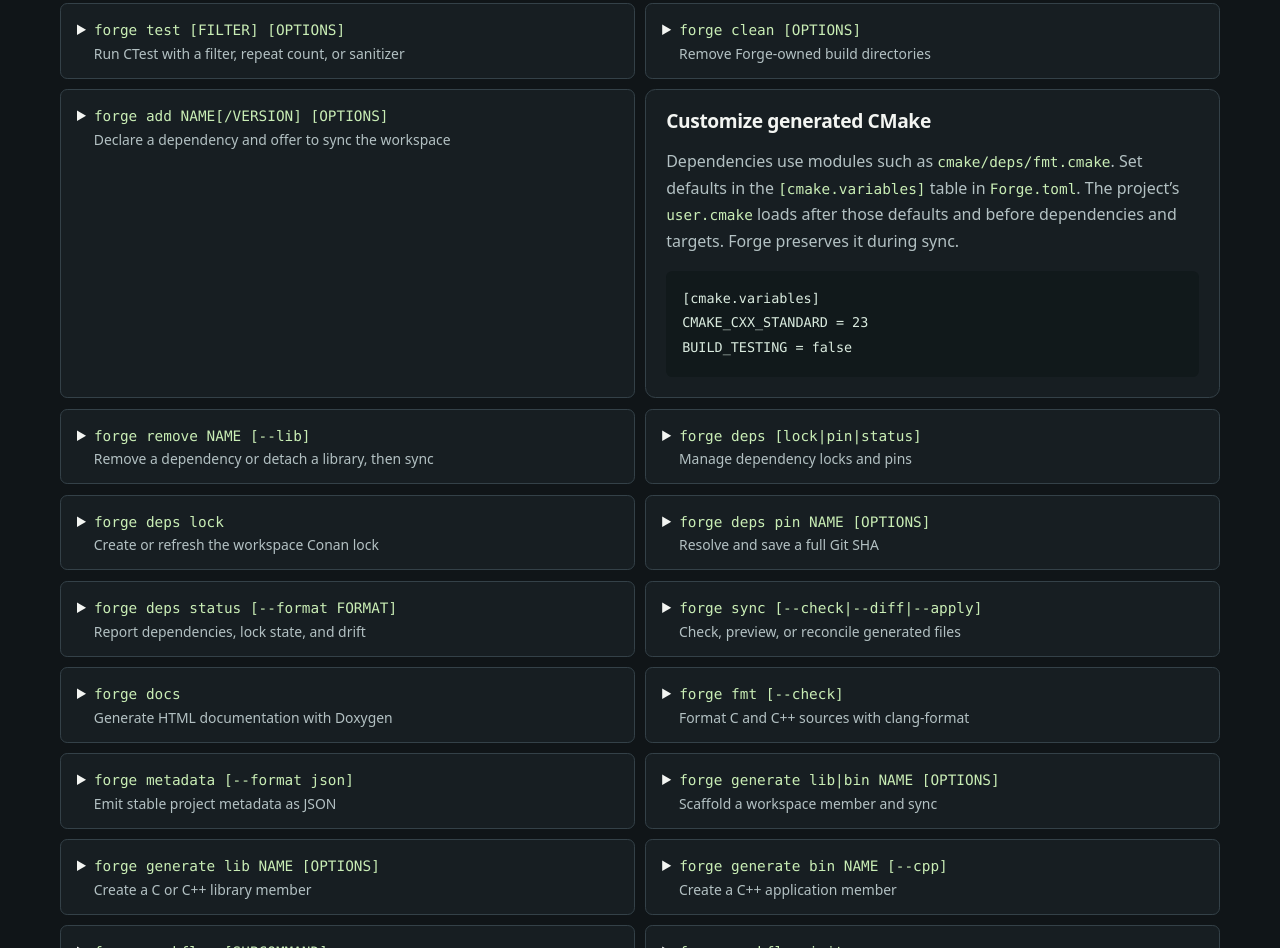
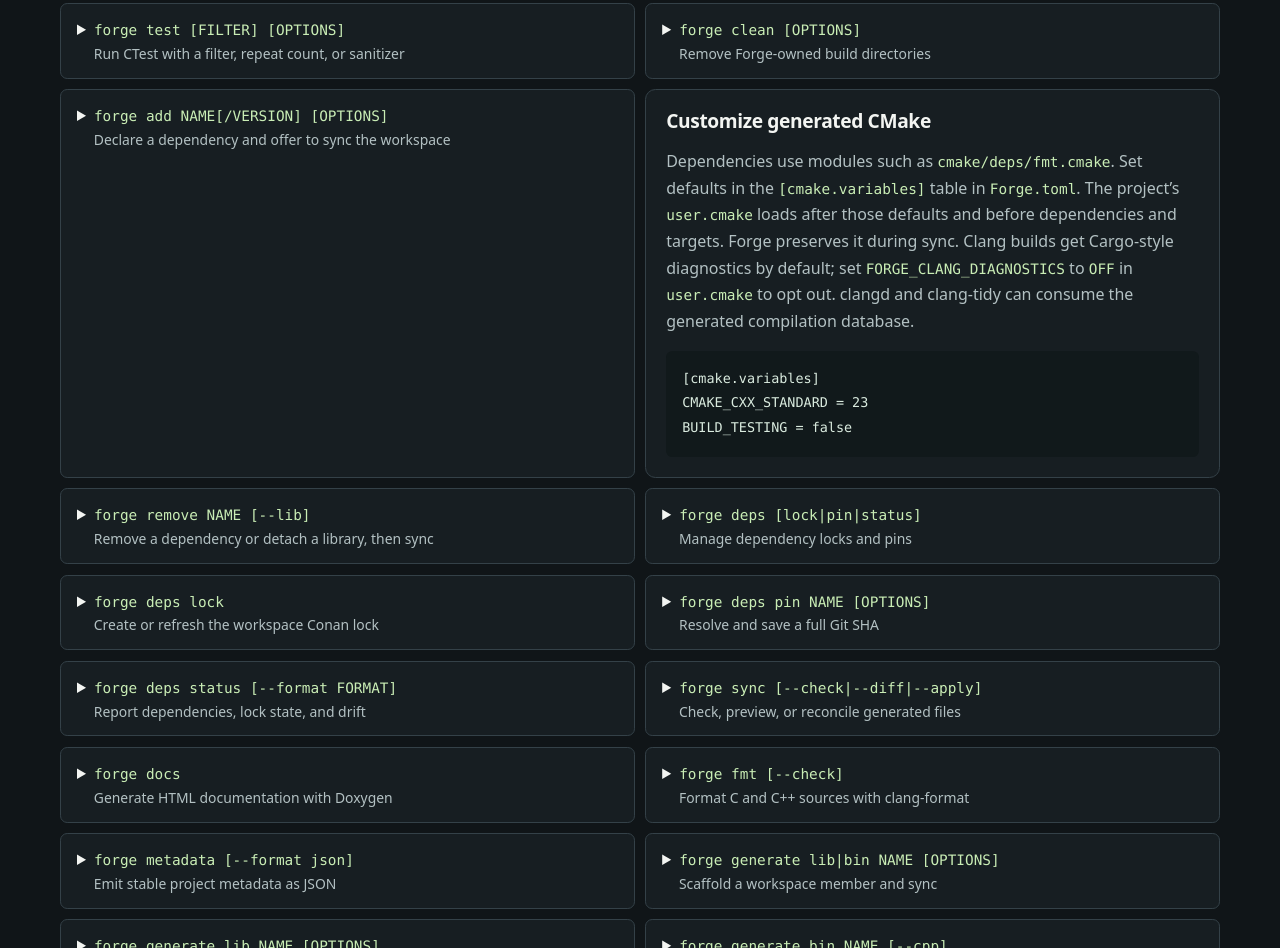
Before and after one commit to dr3mro/forge, a plain HTML site: page docs/index.html in a window 1280 px wide. Shown: the part 3325-4273 px from the top of the page. Drawn offline with Linux system fonts and the light colour scheme.

Commit message:
Add Cargo-style Clang diagnostics to generated projects
Newly generated (and synced) projects enable color, warning names, include
stacks, template diff trees, strict warnings and a three-error limit for
Clang builds. The block is guarded by compiler ID and FORGE_CLANG_DIAGNOSTICS,
declared after user.cmake so users can opt out. Adds tests and docs covering
the flags, the compile database, and the opt-out.

```diff
--- a/docs/index.html
+++ b/docs/index.html
@@ -550,7 +550,10 @@ press Tab for the next Git option.</p>
 <p>Dependencies use modules such as <code>cmake/deps/fmt.cmake</code>.
 Set defaults in the <code>[cmake.variables]</code> table in <code>Forge.toml</code>.
 The project’s <code>user.cmake</code> loads after those defaults and before
-dependencies and targets. Forge preserves it during sync.</p>
+dependencies and targets. Forge preserves it during sync. Clang builds get
+Cargo-style diagnostics by default; set <code>FORGE_CLANG_DIAGNOSTICS</code>
+to <code>OFF</code> in <code>user.cmake</code> to opt out. clangd and
+clang-tidy can consume the generated compilation database.</p>
 <pre>[cmake.variables]
 CMAKE_CXX_STANDARD = 23
 BUILD_TESTING = false</pre></article>
```
Also changed, not shown: 5 other files.
